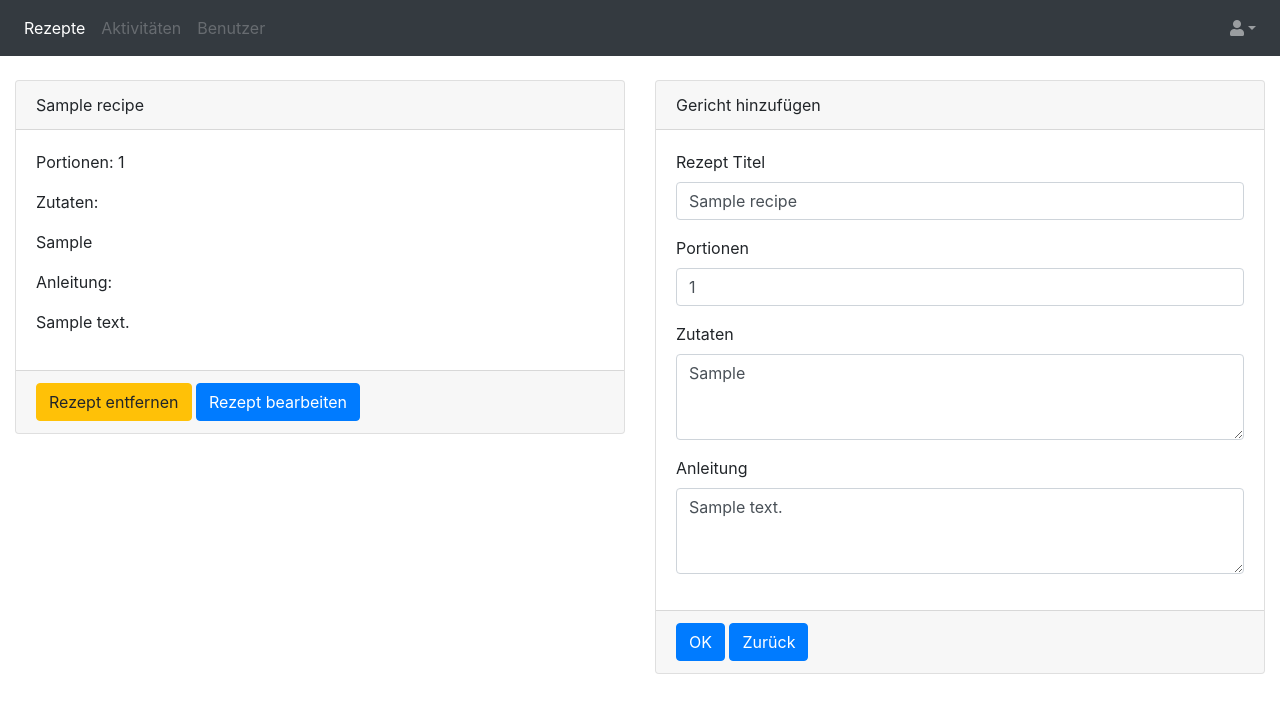
After one commit to phildeutsch/recipes, a Django app: page /modify_recipe/1 in a window 1280 px wide. The commit adds this page. Shown: the top 713 px of the page. Run offline with Django 3.2, Linux system fonts and the light colour scheme; a user stored in the database is signed in; data comes from the database, SQL or seed files in the repository; tables that the repository leaves empty hold one stand-in row (values such as "Sample post"); parts of the project's set-up code (start-up, migrations or seed data) failed here and were passed over; some libraries are stand-ins or nearby versions.

Commit message:
rezept bearbeiten geht nicht

```diff
--- a/recipes/admin.py
+++ b/recipes/admin.py
@@ -1,5 +1,6 @@
 from django.contrib import admin
 
-from .models import Dish
+from .models import Dish, Recipe
 
 admin.site.register(Dish)
+admin.site.register(Recipe)
--- /dev/null
+++ b/recipes/templates/cards/recipe.html
@@ -0,0 +1,16 @@
+<div class="card">
+    <div class="card-header">
+        {{ recipe.name }}
+    </div>
+    <div class="card-body">
+        <p>Portionen: {{ recipe.servings }} </p>
+        <p>Zutaten:</p>
+        <p> {{ recipe.ingredients }} </p>
+        <p>Anleitung:</p>
+        <p> {{ recipe.text }} </p>
+    </div>
+    <div class="card-footer">
+        <a class="btn btn-warning" href="/delete_recipe/{{recipe.id}}">Rezept entfernen</a>
+        <a class="btn btn-primary" href="/modify_recipe/{{recipe.id}}">Rezept bearbeiten</a>
+    </div>
+</div>
--- /dev/null
+++ b/recipes/templates/recipes/modify_recipe.html
@@ -0,0 +1,58 @@
+{% extends 'base.html' %}
+{% block content %}
+
+<div class="row">
+    <div class="col-lg-6">
+        {% include "cards/recipe.html" %}
+    </div>
+    <div class="col-lg-6">
+        <div class="card">
+            <div class="card-header">
+               Gericht hinzufügen
+            </div>
+            <div class="card-body">
+                <form method="POST" class="post-form">
+                    {% csrf_token %}
+                    <div class="form-group">
+                        <label for="id_name">Rezept Titel</label>
+                        <input type="text" class="form-control" id="id_name" name="name" value="{{recipe.name}}"></input>
+                    </div>
+                    <div class="form-group">
+                        <label for="id_servings">Portionen</label>
+                        <input type="number" class="form-control" id="id_servings" name="servings" value="{{recipe.servings}}"></input>
+                    </div>
+                    <div class="form-group">
+                        <label for="id_ingredients">Zutaten</label>
+                        <textarea class="form-control" id="id_ingredients" name="ingredients" rows="3">{{recipe.ingredients}}</textarea>
+                    </div>
+                    <div class="form-group">
+                        <label for="id_text">Anleitung</label>
+                        <textarea class="form-control" id="id_text" name="text" rows="3">{{recipe.text}}</textarea>
+                    </div>
+            </div>
+            <div class="card-footer">
+                <button type="submit" value="Submit" class="btn btn-primary">OK</button>
+                <a class="btn btn-primary" href="/recipes/{{recipe.dish.id}}">Zurück</a>
+            </form>
+            </div>
+        </div>
+
+    </div>
+</div>
+
+{% if form.errors %}
+    {% for field in form %}
+        {% for error in field.errors %}
+            <div class="alert alert-danger">
+                <strong>{{ error|escape }}</strong>
+            </div>
+        {% endfor %}
+    {% endfor %}
+    {% for error in form.non_field_errors %}
+        <div class="alert alert-danger">
+            <strong>{{ error|escape }}</strong>
+        </div>
+    {% endfor %}
+{% endif %}
+
+{% endblock %}
--- a/recipes/urls.py
+++ b/recipes/urls.py
@@ -14,6 +14,7 @@ urlpatterns = [
     path('add_recipe/<int:dish_id>', views.add_recipe, name='add_recipe'),
     path('delete_recipe/<int:recipe_id>', views.delete_recipe, name='delete_recipe'),
     path('pin_recipe/<int:recipe_id>', views.pin_recipe, name='pin_recipe'),
+    path('modify_recipe/<int:recipe_id>', views.modify_recipe, name='modify_recipe'),
     path('recipe/<int:recipe_id>', views.recipe, name='recipe')
 
 ]
--- a/recipes/views.py
+++ b/recipes/views.py
@@ -96,6 +96,25 @@ def delete_recipe(request, recipe_id):
     return redirect('/recipes/'+str(recipe.dish.id))
 
 @login_required
+def modify_recipe(request, recipe_id):
+    recipe = get_object_or_404(Recipe, pk=recipe_id)
+    # recipe.id = None
+    form = RecipeForm(instance=recipe)
+    context ={'recipe': recipe, 'form': form}
+
+    if request.method == "POST":
+        print(form)
+        if form.is_valid():
+            post = form.save(commit=False)
+            post.parent_recipe = None
+            post.pinned = False
+            post.save()
+            return redirect('/recipes/'+str(recipe.dish.id))
+
+    return render(request, 'recipes/modify_recipe.html', context)
+
+
+@login_required
 def recipe(request, recipe_id):
     recipe = get_object_or_404(Recipe, pk=recipe_id)
     context ={'recipe': recipe}
```
Also changed, not shown: recipes/templates/recipes/recipe.html (+1 -16 lines).
